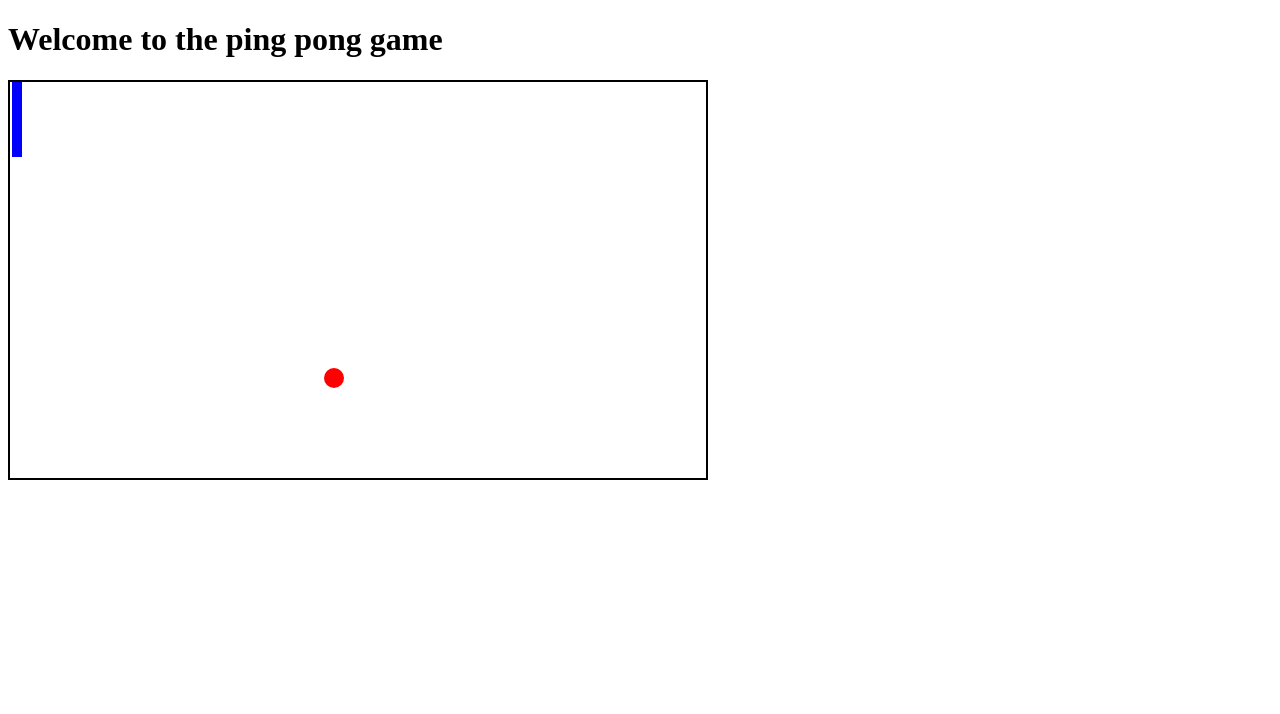
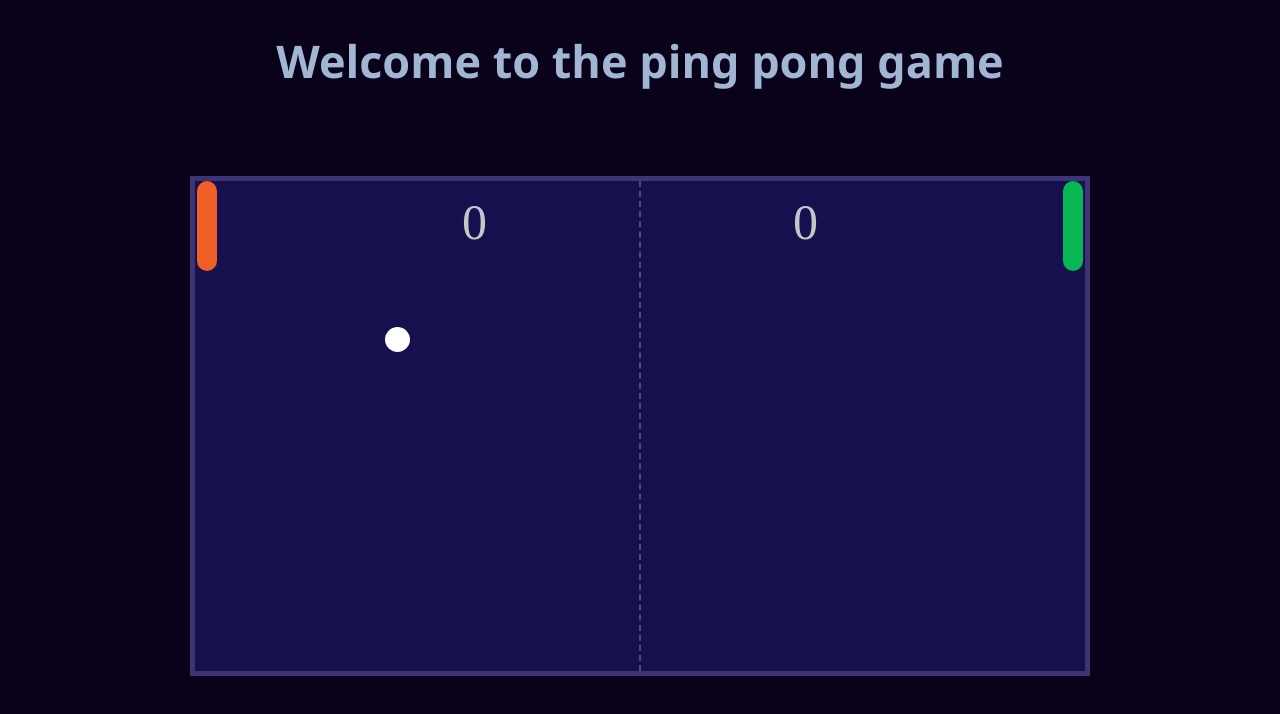
Before and after one commit to Manishar55/ping-pong-game, a plain HTML site: page index.html in a window 1280 px wide. Drawn offline with Linux system fonts and the light colour scheme.

Commit message:
Added another paddle and score of each player and some css to make it make it more interesting

```diff
--- a/index.html
+++ b/index.html
@@ -10,7 +10,18 @@
     <h1>Welcome to the ping pong game</h1>
     <div id="ping-pong-table">
 
+        <div>
+            <div id="userscore">0</div>
+            <div id="aiscore">0</div>
+        </div>
+
+        <div class="line">
+
+        </div>
         <div id="paddle">
+
+        </div>
+        <div id="aipaddle">
 
         </div>
 
--- a/script.js
+++ b/script.js
@@ -8,8 +8,12 @@ document.addEventListener("DOMContentLoaded", ()=>{
     let table =document.getElementById("ping-pong-table")
     let ball =document.getElementById("ball");  //targetting the ball element
     let paddle =document.getElementById("paddle"); //targetting the paddle element
+    let aipaddle =document.getElementById("aipaddle");
+    //here the ballX and ballY will be helping us to set a starting point of ball w.r.t table
 
-    //here the ballX and ballY will be helping us to set a starting point of ball w.r.t table
+
+    let userscore=document.getElementById("userscore");
+    let aiscore=document.getElementById("aiscore");
 
     let ballX=50; //distance of the top of the ball w.r.t ping pong table
     let ballY=50; //distance of the top of the ball w.r.t ping pong table
@@ -23,6 +27,9 @@ document.addEventListener("DOMContentLoaded", ()=>{
 
     ball.style.left=`${ballX}px` ;
     ball.style.top=`${ballY}px` ;
+
+
+
     setInterval(function exec(){
 
         ballX+=dx; //after every 1 mili second increment ballX by the dx (i.e 2px)
@@ -31,13 +38,35 @@ document.addEventListener("DOMContentLoaded", ()=>{
         ball.style.left=`${ballX}px`; //update the left of the ball
         ball.style.top=`${ballY}px`; //update the top of the ball
 
+
+
+        let ballTop=ball.offsetTop;
+        let ballBottom=ball.offsetTop+ball.offsetHeight;
+        let ballLeft=ball.offsetLeft;
+        let ballRight=ball.offsetLeft+ball.offsetWidth;
+
+        let paddleTop=paddle.offsetTop;
+        let paddleBottom=paddle.offsetTop+paddle.offsetHeight;
+        let paddleLeft=paddle.offsetLeft;
+        let paddleRight=paddle.offsetLeft+paddle.offsetWidth;
+
+
+        let aipaddleTop=aipaddle.offsetTop;
+        let aipaddleBottom=aipaddle.offsetTop+aipaddle.offsetHeight;
+        let aipaddleLeft=aipaddle.offsetLeft;
+        let aipaddleRight=paddle.offsetLeft+aipaddle.offsetWidth;
+
+
+
         //collision of ball and paddle (added paddle collision logic)
-        if(ballX < paddle.offsetLeft + paddle.offsetWidth &&
-            ballY > paddle.offsetTop &&
-            ballY + ball.offsetHeight < paddle.offsetTop + paddle.offsetHeight)
-            {
-                dx*=-1;
-            }
+        // if(ballX <= paddle.offsetLeft + paddle.offsetWidth &&
+        //     ballY >= paddle.offsetTop &&
+        //     ballY + ball.offsetHeight <= paddle.offsetTop + paddle.offsetHeight
+        //     // ballY >= paddle.offsetTop &&
+        //     // ballY<=paddle.offsetTop+paddle.offsetHeight
+        //     ) {
+        //         dx*=-1;
+        //     }
 
             //ballX < paddle.offsetLeft + paddle.offsetWidth =>left(wrt table) of ball < right(wrt table) of the paddle
             //ballY > paddle.offsetTop => if top(wrt table) of ball > top(wrt table) of paddle
@@ -45,6 +74,23 @@ document.addEventListener("DOMContentLoaded", ()=>{
             //ballY + ball.offsetHeight =>bottom of the ball
             //paddle.offsetTop + paddle.offsetHeight => bottom of paddle
 
+
+
+        if(ballBottom>=paddleTop &&
+            ballTop<=paddleBottom &&
+            ballLeft<=paddleRight)
+            {
+                dx*=-1;
+
+            }
+
+        if(ballBottom>=aipaddleTop+2 &&
+           ballTop<=aipaddleBottom+2 &&
+           ballRight>=aipaddleLeft+2)
+            {
+                dx*=-1;
+
+            }
 
         // if(ballX > 700-20 || ballX <= 0) dx*=-1;
         // if(ballY > 400-20 || ballY <= 0) dy*=-1;
@@ -54,15 +100,29 @@ document.addEventListener("DOMContentLoaded", ()=>{
         //table.style.Height => table.offsetHeight(400)
 
 
-        if(ballX > table.offsetWidth - ball.offsetWidth || ballX <= 0) dx*=-1; //change in x-direction
-        if(ballY > table.offsetHeight - ball.offsetHeight || ballY <= 0) dy*=-1; //change in y-direction
+        if(ballX >= table.offsetWidth - ball.offsetWidth){
+            reset();
+            userscore.innerHTML=parseInt(userscore.innerHTML)+1;
+        }
+        if(ballX <= 0) {
+            reset();
+            aiscore.innerHTML=parseInt(aiscore.innerHTML)+1;
+        }
+
+        if(ballY >= table.offsetHeight - ball.offsetHeight || ballY <= 0) dy*=-1; //change in y-direction
 
 
+    },5);
 
-    },10);
+    function  reset(){
+        ballX=450;
+        ballY=250;
+    }
 
     let paddleY=0;
     let dpY=5; //displacement for paddle in Y direction
+    let aipaddleY=0;
+    let aidpY=5;
     document.addEventListener("keydown", (event)=>{
 
         event.preventDefault(); //prevents the execution of the default behaviour //prevents scrolling of the page
@@ -72,18 +132,29 @@ document.addEventListener("DOMContentLoaded", ()=>{
             paddleY+=(-1)*dpY;
             console.log("up", paddleY);
         }
+        else if(event.keyCode==37 && aipaddleY>0){
+            //up arrow is pressed
+            aipaddleY+=(-1)*aidpY;
+            console.log("up", aipaddleY);
+        }
         else if(event.keyCode==40 && paddleY < table.offsetHeight - paddle.offsetHeight){
             //down arrow
             paddleY+=dpY;
         }
+        else if(event.keyCode==39 && aipaddleY < table.offsetHeight - aipaddle.offsetHeight){
+            //down arrow
+            aipaddleY+=aidpY;
+        }
+        aipaddle.style.top=`${aipaddleY}px`;
+
         paddle.style.top=`${paddleY}px`;
 
     });
 
+
     //Adding paddle movement by the mouse
     document.addEventListener("mousemove", (event)=>{
-        if(event.clientX > table.offsetLeft+(table.offsetWidth/2))return;
-
+        if(event.clientX < table.offsetLeft+(table.offsetWidth/2)){
             let mouseMoseDistanceFromTop = event.clientY; //this is the distance of the mouse point from the top the screen
             let distanceOfTableFromTop=table.offsetTop;
 
@@ -95,7 +166,58 @@ document.addEventListener("DOMContentLoaded", ()=>{
             return;
             paddle.style.top=`${paddleY}px`;
 
+        }
+        else{
+            let mouseMoseDistanceFromTop = event.clientY; //this is the distance of the mouse point from the top the screen
+            let distanceOfTableFromTop=table.offsetTop;
+
+            let mousePointControl=mouseMoseDistanceFromTop-distanceOfTableFromTop-aipaddle.offsetHeight/2;
+            aipaddleY=mousePointControl;
+
+            //if bottom of the paddle touches bottom of the table then return
+            if(aipaddleY <= 0 || aipaddleY > table.offsetHeight - aipaddle.offsetHeight)
+            return;
+            aipaddle.style.top=`${aipaddleY}px`;
+        }
+
+
     })
 
+});
 
-});
+
+
+
+
+
+
+        //-------------------------------------------
+
+        // if (ballY > table.clientHeight - 20 || ballY < 0 ) {
+        //     dy*=-1;
+        //   }
+        //   if (ballX < 0) {
+        //     if (
+        //         ballBottom>=paddleTop &&
+        //     ballTop<=paddleBottom &&
+        //     ballLeft<=paddleRight) {
+        //         dx*=-1;
+        //     } else {
+        //       //player2Score++;
+        //       aiscore.innerHTML=parseInt(aiscore.innerHTML)+1;
+        //       reset();
+        //     }
+        //   }
+
+        //   if (ballX > table.clientWidth - 20) {
+        //     if (ballBottom>=aipaddleTop+2 &&
+        //         ballTop<=aipaddleBottom+2 &&
+        //         ballRight>=aipaddleLeft+2) {
+        //         dx*=-1;
+        //     } else {
+        //       //player1Score++;
+        //       userscore.innerHTML=parseInt(userscore.innerHTML)+1;
+        //       reset();
+        //     }
+        //   }
+        // /-------------------------------
--- a/style.css
+++ b/style.css
@@ -4,23 +4,72 @@ html{
 *, *::before, *::after{
     box-sizing: inherit;
 }
+body{
+    background-color: #0a011a;
+}
 #ping-pong-table{
-    border: 2px solid black;
-    width: 700px;
-    height: 400px;
+    border: 5px solid rgba(112, 101, 169, 0.429);
+    width: 900px;
+    height: 500px;
     position: relative;
+    margin: auto;
+    margin-top: 85px;
+    /* background-color: #140e45; */
+    background-color: #17104e;
+}
+h1{
+    text-align: center;
+    /* font-family:Arial, Helvetica, sans-serif ; */
+    font-family:'Segoe UI', Tahoma, Geneva, Verdana, sans-serif;
+    font-size: 45px;
+    color: #c0dcfad3;
 }
 #paddle{
-    background-color: blue;
-    width: 10px;
-    height: 75px;
+    background-color: rgb(239, 95, 38);
+    width: 20px;
+    height: 90px;
     margin-left: 2px;
     position: absolute;
+    border-radius: 20px;
+
 }
 #ball{
-    background-color: red;
-    width: 20px;
-    height: 20px;
+    background-color: rgb(255, 255, 255);
+    width: 25px;
+    height: 25px;
     border-radius: 50%;
     position: absolute;
 }
+
+#userscore, #aiscore{
+    font-size: 50px;
+    position: absolute;
+    top: 12px;
+    color: rgb(195, 199, 199);
+
+}
+#userscore{
+    left:30%;
+}
+#aiscore{
+    right: 30%;
+}
+
+.line{
+    border-left: 2px dashed #554976;
+    position: absolute;
+    top: 0;
+    left: 50%;
+    width: 1px;
+    height: 100%;
+    transform: translate(-50%);
+}
+#aipaddle{
+    background-color: rgb(7, 184, 84);
+    width: 20px;
+    height: 90px;
+    margin-left: 2px;
+    position: absolute;
+    right: 2px;
+     border-radius: 20px;
+}
```
Lines whose indentation alone changed are shown as unchanged.
